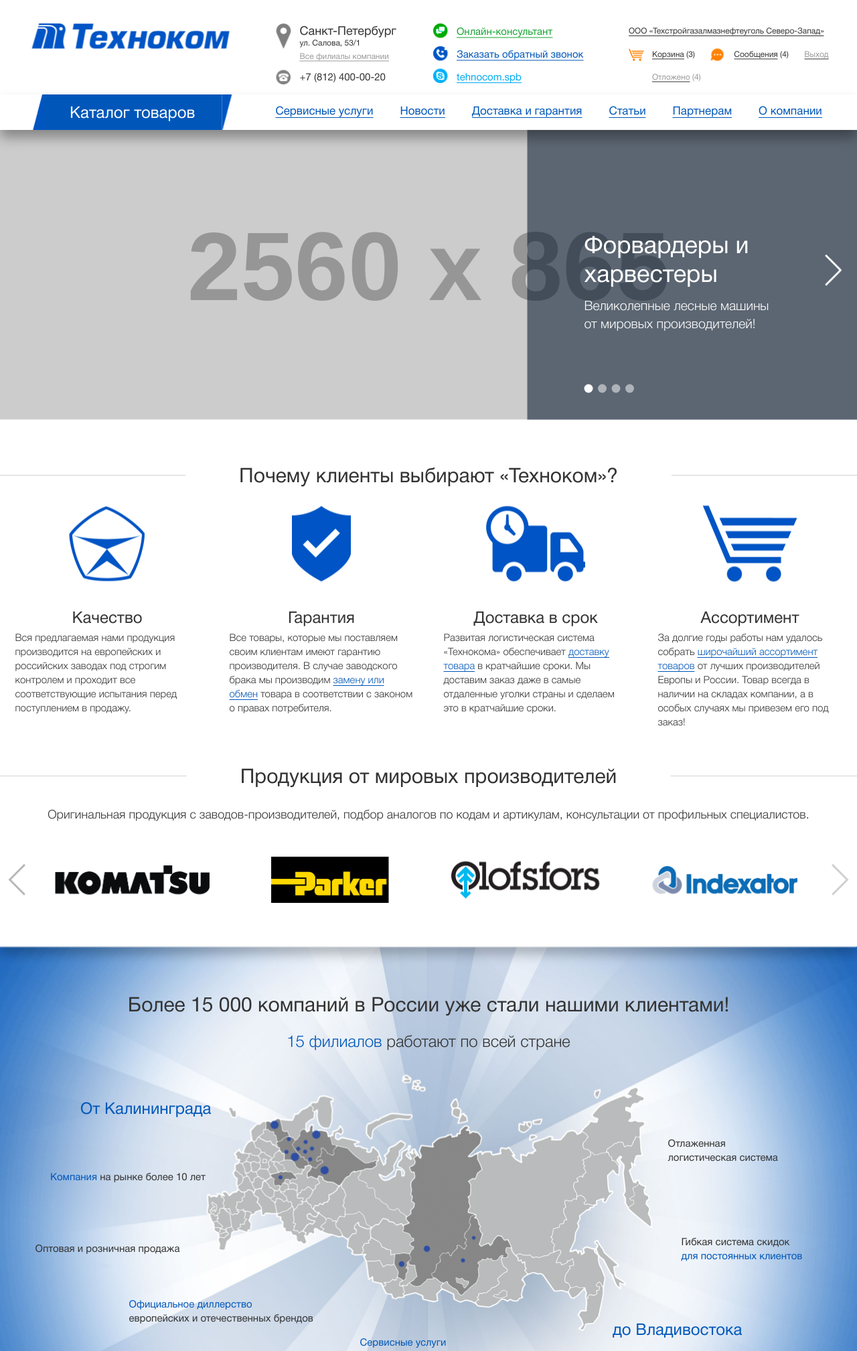
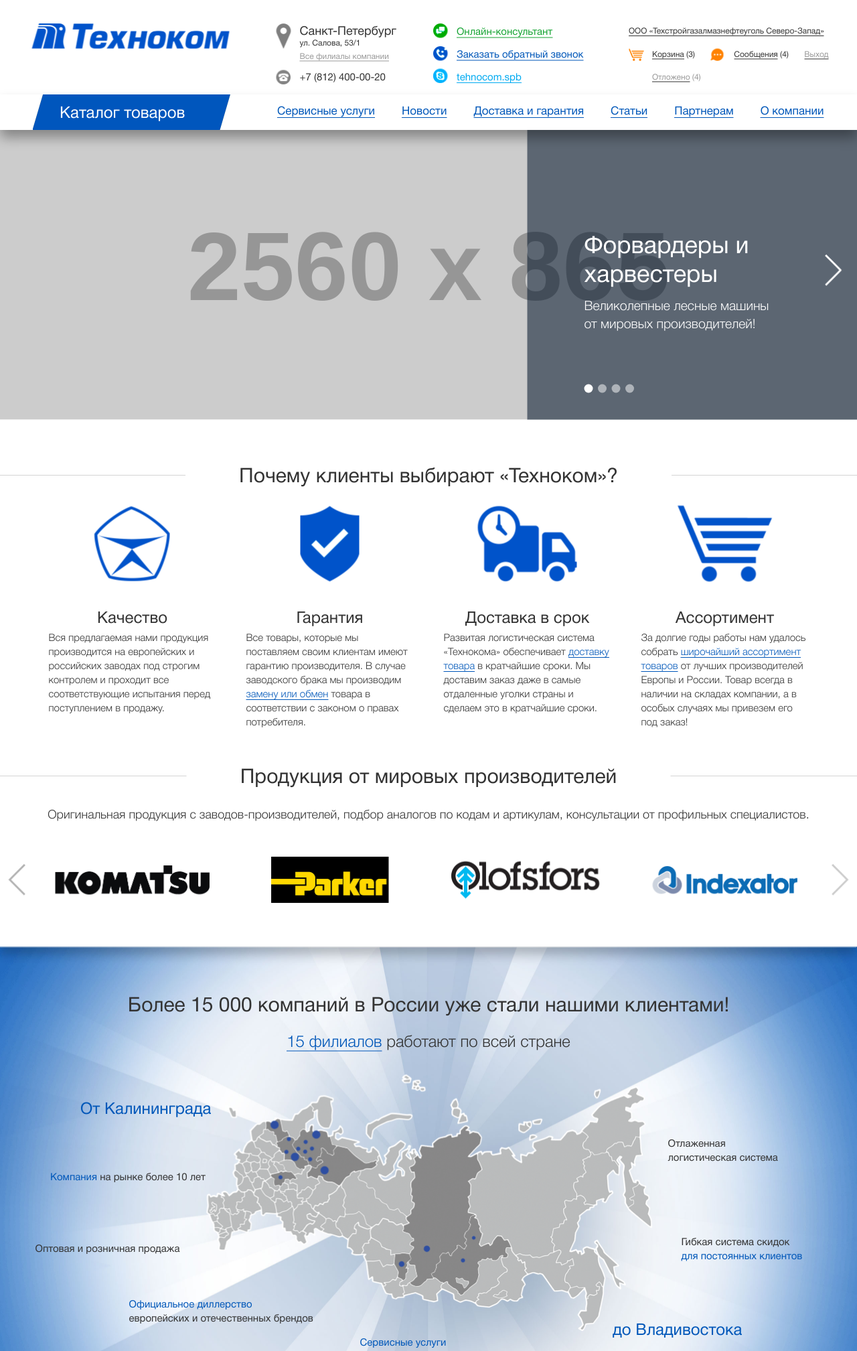
Before and after one commit to SystemBalance/tehnocom, a PHP site: page /index.html in a window 1280 px wide. Shown: the top 2017 px of the page at 67% size. Run offline with PHP 8.4, Linux system fonts and the light colour scheme; grey boxes labelled with a size stand in for pictures from a placeholder-image service; some libraries are stand-ins or nearby versions.

Commit message:
some changes

```diff
--- a/css/screen.css
+++ b/css/screen.css
@@ -86,11 +86,11 @@
 .header .user__link_mail:before { top: -2px; background: url('../img/icons-sb72f7dbf1b.png') 0 -1579px no-repeat; width: 38px; height: 37px; }
 
 
-.menu { position: relative; padding: 0 0 0 128px; -webkit-box-shadow: 0 23px 35px rgba(0, 0, 1, 0.35); -moz-box-shadow: 0 23px 35px rgba(0, 0, 1, 0.35); box-shadow: 0 23px 35px rgba(0, 0, 1, 0.35); -webkit-box-sizing: border-box; -moz-box-sizing: border-box; box-sizing: border-box; *zoom: 1; z-index: 20; }
+.menu { position: relative; padding: 0 0 0 98px; -webkit-box-shadow: 0 23px 35px rgba(0, 0, 1, 0.35); -moz-box-shadow: 0 23px 35px rgba(0, 0, 1, 0.35); box-shadow: 0 23px 35px rgba(0, 0, 1, 0.35); -webkit-box-sizing: border-box; -moz-box-sizing: border-box; box-sizing: border-box; *zoom: 1; z-index: 20; }
 .menu:after { content: " "; display: table; clear: both; }
-.menu .catalog { float: left; position: relative; padding: 0 80px; line-height: 106px; color: white; font-size: 48px; text-decoration: none; cursor: pointer; background: #0057b9; }
-.menu .catalog:before { position: absolute; content: ""; left: -30px; top: 0; width: 30px; height: 106px; background: url('../img/icons-sb72f7dbf1b.png') -81px -1350px no-repeat;}
-.menu .catalog:after { position: absolute; content: ""; right: -30px; top: 0; width: 30px; height: 106px; background: url('../img/icons-sb72f7dbf1b.png') -51px -1350px no-repeat;}
+
+.menu .catalog { float: left; position: relative; padding: 0 80px; line-height: 106px; color: white; font-size: 48px; text-decoration: none; cursor: pointer; background: url('../img/icons-sb72f7dbf1b.png') 0 -1880px no-repeat; width: 590px; height: 106px; box-sizing: border-box;}
+
 .menu .catalog:hover .catalog__block { display: block !important; }
 .menu .catalog__block { position: absolute; top: 100%; left: -30px; width: 2379px; background: #0057b9; -webkit-box-shadow: 0 8px 8px rgba(0, 0, 1, 0.35); -moz-box-shadow: 0 8px 8px rgba(0, 0, 1, 0.35); box-shadow: 0 8px 8px rgba(0, 0, 1, 0.35); display: none; }
 .menu .catalog__top { padding: 20px 108px; line-height: 0; -webkit-box-shadow: 0 5px 5px rgba(0, 0, 1, 0.26); -moz-box-shadow: 0 5px 5px rgba(0, 0, 1, 0.26); box-shadow: 0 5px 5px rgba(0, 0, 1, 0.26); background: #014a9c; }
@@ -105,7 +105,7 @@
 
 .menu .catalog__item a:hover { text-decoration: none; }
 .menu .catalog__item_or a { color: #ffa200; }
-.menu .menu__list { float: left; margin: 25px 0 0 160px; font-size: 0; }
+.menu .menu__list { float: left; margin: 25px 0 0 140px; font-size: 0; }
 .menu .menu__item { padding-left: 80px; display: inline-block; font-family: "HelveticaNeue-Medium", Arial, sans-seriffont(HelveticaNeue-Roman, helveticaneuecyr-roman-webfont); }
 .menu .menu__item:first-child { padding-left: 0; }
 .menu .menu__item a { font-size: 34px; color: #0057b9; border-bottom: 2px solid #0057b9;}
@@ -166,7 +166,7 @@
 .product .product__pic { margin-bottom: 30px; font-size: 0; }
 .product .product__pic a, .product__buy a { border: none;}
 .product .product__pic a:hover, .product__buy a:hover { border: none !important;}
-.product .product__pic img { max-width: 100%; }
+.product .product__pic img { max-width: 100%; width: 490px; height: 320px;}
 .product .product__title { margin-bottom: 5px; }
 .product .product__code { margin-bottom: 15px; font-family: "HelveticaNeue-Light", Arial, sans-serif; }
 .product .product__details { font-size: 0; }
@@ -190,7 +190,7 @@
 .main-slider .main-slider__pager button.is-active { background: white; }
 .main-slider .main-slider__item { width: 985px; padding: 300px 230px 140px 170px; -webkit-box-sizing: border-box; -moz-box-sizing: border-box; box-sizing: border-box; }
 
-.benefits { margin-bottom: 100px; *zoom: 1; }
+.benefits { margin: 0 100px 100px 100px; *zoom: 1; }
 .benefits:after { content: " "; display: table; clear: both; }
 .benefits .benefits__item { float: left; width: 25%; padding: 0 45px; -webkit-box-sizing: border-box; -moz-box-sizing: border-box; box-sizing: border-box; text-align: center; }
 .benefits .benefits__item > i { display: inline-block; margin-bottom: 60px; }
@@ -223,6 +223,8 @@
 .map .map__title, .map .map__filial, .map .map__from, .map .map__to, .map .map__text, .map .map__catalog, .map .map__propositions { -webkit-transform: translateY(100px); -moz-transform: translateY(100px); -ms-transform: translateY(100px); -o-transform: translateY(100px); transform: translateY(100px); }
 .map .map__title { top: 130px; left: 0; right: 0; font-family: "HelveticaNeue-Medium", Arial, sans-seriffont(HelveticaNeue-Roman, helveticaneuecyr-roman-webfont); font-size: 60px; text-align: center; }
 .map .map__filial { top: 250px; left: 0; right: 0; text-align: center; font-family: "HelveticaNeue-Light", Arial, sans-serif; font-size: 48px; -webkit-transition-delay: 0.2s; -moz-transition-delay: 0.2s; -o-transition-delay: 0.2s; transition-delay: 0.2s; }
+.map .map__filial a {border-bottom: 2px solid #0057b9;}
+.map .map__filial a:hover {border-bottom: 2px solid #ffa200; color: #ffa200;}
 .map .map__russia { top: 380px; left: 615px; width: 1335px; height: 769px; background: url(../img/map-russia.png); -ms-transform: scale(0.7); -webkit-transform: scale(0.7); transform: scale(0.7); -webkit-transition-delay: 0.4s; -moz-transition-delay: 0.4s; -o-transition-delay: 0.4s; transition-delay: 0.4s; }
 .map .map__light { top: 0; left: 0; right: 0; bottom: 0; background: url(../img/map-light.jpg); -webkit-transition-delay: 0.6s; -moz-transition-delay: 0.6s; -o-transition-delay: 0.6s; transition-delay: 0.6s; }
 .map .map__from, .map .map__to { font-family: "HelveticaNeue-Medium", Arial, sans-seriffont(HelveticaNeue-Roman, helveticaneuecyr-roman-webfont); font-size: 48px; color: #0057b9; }
@@ -237,9 +239,11 @@
 .map .map__catalog { left: 0; right: 0; top: 1325px; text-align: center; -webkit-transition-delay: 2.4s; -moz-transition-delay: 2.4s; -o-transition-delay: 2.4s; transition-delay: 2.4s; }
 .map .map__catalog a { position: relative; display: inline-block; height: 106px; padding: 0 80px; background: #0057b9; font-size: 48px; text-decoration: none; color: white; line-height: 106px; border: none;}
 .map .map__catalog a:hover {border: none !important;}
+
 .map .map__catalog a:before, .map .map__catalog a:after { content: ""; position: absolute; top: 0; width: 0px; height: 0px; border-style: solid; }
-.map .map__catalog a:before { left: -30px; border-width: 0 0 106px 30px; border-color: transparent transparent #0057b9 transparent; }
-.map .map__catalog a:after { right: -30px; border-width: 106px 30px 0 0; border-color: #0057b9 transparent transparent transparent; }
+
+.map .map__catalog a:before { left: -30px; height: 106px; width: 50px; border:none; background: url('../img/icons-sb72f7dbf1b.png') 0 -1880px no-repeat;}
+.map .map__catalog a:after { right: -30px; height: 106px; width: 50px; border:none; background: url('../img/icons-sb72f7dbf1b.png') -540px -1880px no-repeat;}
 .map .map__propositions { top: 1470px; left: 0; right: 0; text-align: center; font-size: 36px; font-style: italic; color: #666666; -webkit-transition-delay: 2.6s; -moz-transition-delay: 2.6s; -o-transition-delay: 2.6s; transition-delay: 2.6s; }
 
 /*СЃС‚СЂР°РЅРёС†Р° 404 */
```
Also changed, not shown: img/icons-sb72f7dbf1b.png.
